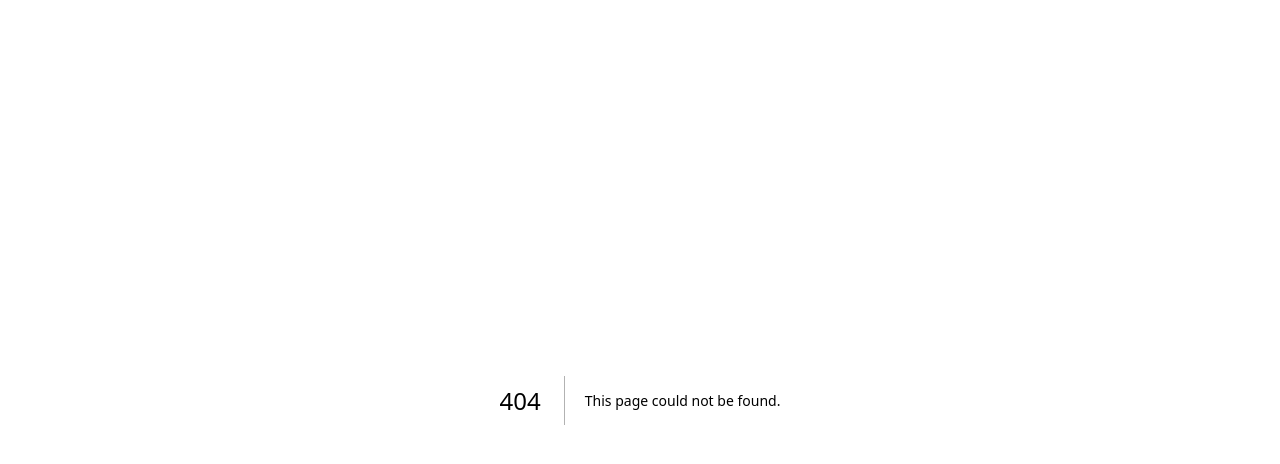
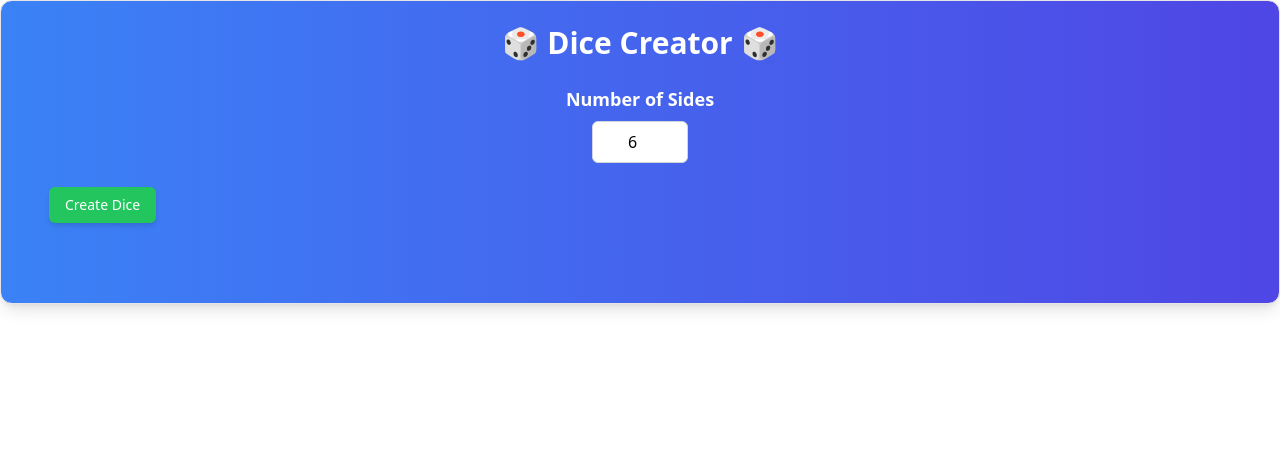
Before and after one commit to Naydler/random_utils, a Next.js app: page /random-dice in a window 1280 px wide. Before the commit this address had no page. Shown: the top 464 px of the page. Built offline with nearby package versions, Linux system fonts and the light colour scheme.

Commit message:
Add component of creator of dice and logic to manage dice

```diff
--- /dev/null
+++ b/src/app/random-dice/page.tsx
@@ -0,0 +1,20 @@
+"use client";
+import DiceCreator from "@/components/diceCreator";
+import { useState } from "react";
+
+
+interface Dice {
+    id: number;
+    value: (number | string)[];
+}
+
+
+export default function RandomDice() {
+    const [dices, setDices] = useState<Dice[]>([]);
+
+    return (
+        <div>
+            <DiceCreator dice={dices} setDices={setDices} />
+        </div>
+    );
+}
--- /dev/null
+++ b/src/components/diceCreator.tsx
@@ -0,0 +1,111 @@
+"use client";
+
+import { Button } from "./ui/button";
+import { Card, CardContent } from "./ui/card";
+
+interface Dice {
+    id: number;
+    value: (number | string)[]; // Representa los lados del dado
+}
+
+interface DiceCreatorProps {
+    dice: Dice[];
+    setDices: React.Dispatch<React.SetStateAction<Dice[]>>;
+}
+
+const DiceCreator: React.FC<DiceCreatorProps> = ({ dice, setDices }) => {
+    const handleCreateDice = (sides: number) => {
+        const newDice: Dice = {
+            id: Date.now(),
+            value: Array.from({ length: sides }, (_, i) => i + 1), // Crear lados numerados
+        };
+        setDices([...dice, newDice]);
+    };
+
+    const updateDiceSide = (diceId: number, sideIndex: number, newValue: string | number) => {
+        const updatedDice = dice.map((d) =>
+            d.id === diceId
+                ? {
+                    ...d,
+                    value: d.value.map((side, idx) =>
+                        idx === sideIndex ? newValue : side
+                    ),
+                }
+                : d
+        );
+        setDices(updatedDice);
+    };
+
+    return (
+        <Card className="p-6 shadow-lg bg-gradient-to-r from-blue-500 to-indigo-600 text-white">
+            <CardContent>
+                <h2 className="text-3xl font-bold mb-6 text-center">🎲 Dice Creator 🎲</h2>
+                <div className="flex flex-col items-center mb-6">
+                    <label
+                        htmlFor="sides"
+                        className="text-lg font-semibold mb-2"
+                    >
+                        Number of Sides
+                    </label>
+                    <input
+                        type="number"
+                        id="sides"
+                        name="sides"
+                        min="1"
+                        max="20"
+                        defaultValue={6}
+                        className="w-24 text-center rounded-md border border-gray-300 py-2 text-black"
+                    />
+                </div>
+                <Button
+                    onClick={() => {
+                        const sidesInput = document.getElementById("sides") as HTMLInputElement;
+                        const sides = parseInt(sidesInput.value, 10);
+                        if (!isNaN(sides) && sides > 0) {
+                            handleCreateDice(sides);
+                        }
+                    }}
+                    className="bg-green-500 hover:bg-green-600 text-white px-4 py-2 rounded-md shadow-md"
+                >
+                    Create Dice
+                </Button>
+                <ul className="mt-8 space-y-6">
+                    {dice.map((diceItem) => (
+                        <li key={diceItem.id} className="p-4 bg-white text-black rounded-lg shadow-md">
+                            <span className="text-xl font-bold">Dice {diceItem.id}:</span>
+                            <ul className="mt-4 grid grid-cols-2 gap-4">
+                                <Button
+                                    onClick={() =>
+                                        setDices(dice.filter((d) => d.id !== diceItem.id))
+                                    }
+                                    className="col-span-2 bg-red-500 hover:bg-red-600 text-white px-4 py-2 rounded-md shadow-md"
+                                >
+                                    Delete Dice
+                                </Button>
+                                {diceItem.value.map((side, index) => (
+                                    <li key={index} className="flex items-center">
+                                        <span className="w-20">Side {index + 1}:</span>
+                                        <input
+                                            type="text"
+                                            value={side}
+                                            onChange={(e) =>
+                                                updateDiceSide(
+                                                    diceItem.id,
+                                                    index,
+                                                    e.target.value
+                                                )
+                                            }
+                                            className="ml-2 flex-1 rounded-md border border-gray-300 py-1 px-2"
+                                        />
+                                    </li>
+                                ))}
+                            </ul>
+                        </li>
+                    ))}
+                </ul>
+            </CardContent>
+        </Card>
+    );
+};
+
+export default DiceCreator;
```
